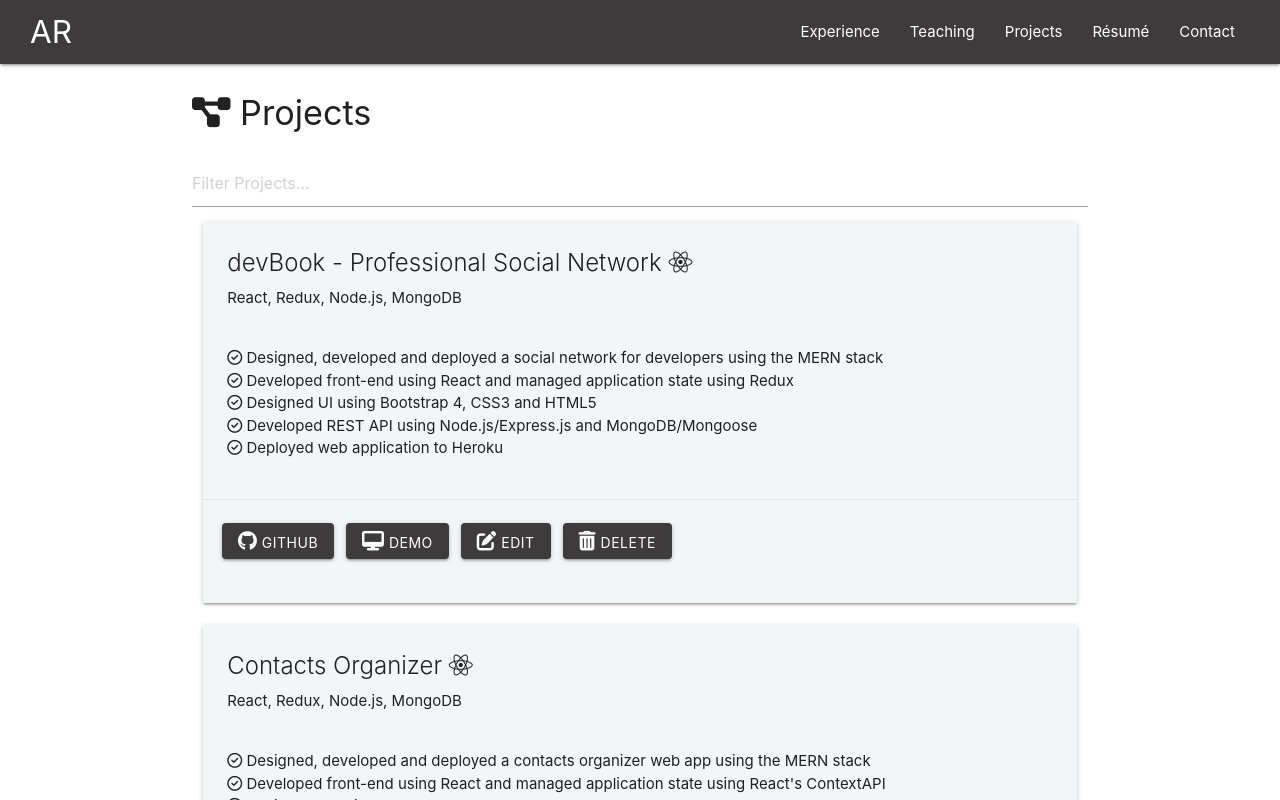
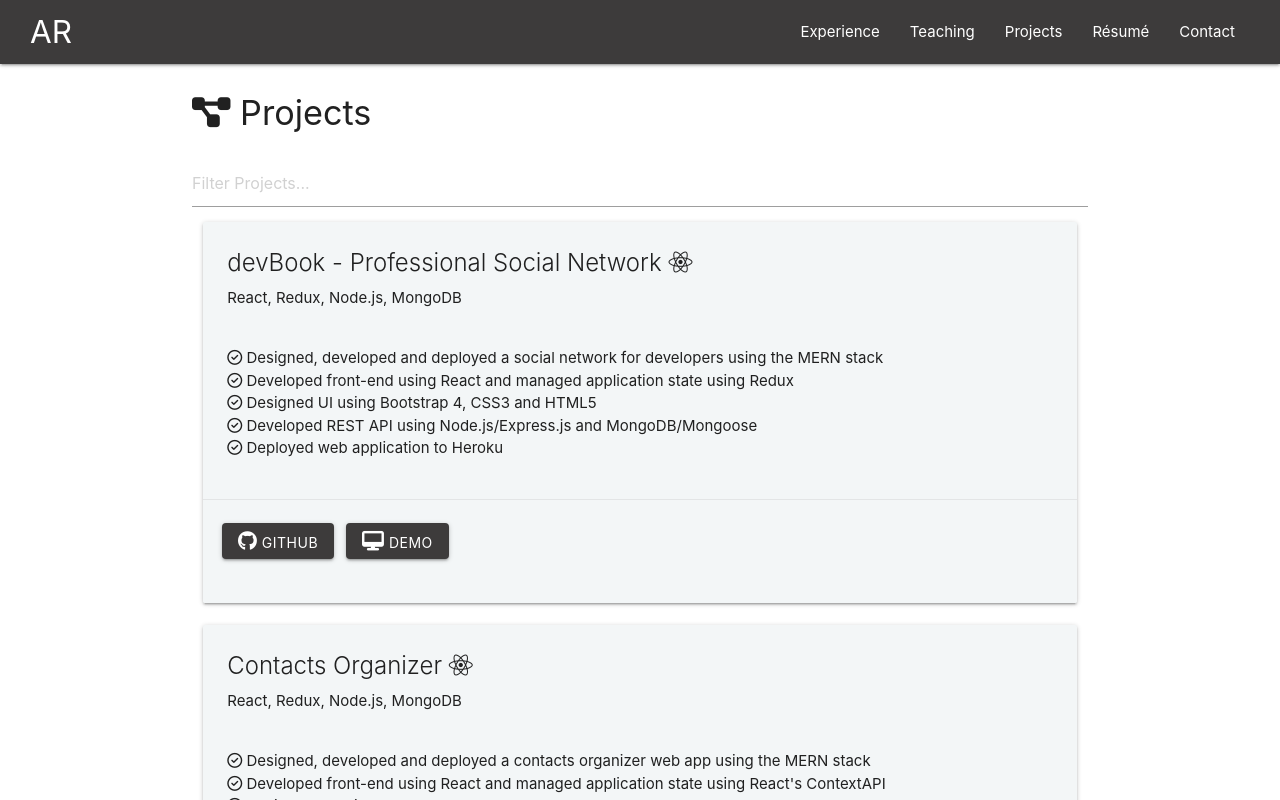
Before and after one commit to adnanreza/personal-site, a React (Create React App) app: page /Projects in a window 1280 px wide. Shown: the top 800 px of the page. Built offline with nearby package versions, Linux system fonts and the light colour scheme; the HTML template or start-up script is replaced by a standard one.

Commit message:
Removed edit and delete button from projects page

```diff
--- a/src/components/projects/ProjectItem.js
+++ b/src/components/projects/ProjectItem.js
@@ -39,8 +39,8 @@ const ProjectItem = ({ project }) => {
           gitLink={gitLink}
           demoLink={demoLink}
           techStack={techStack}
-          editButton={true}
-          deleteButton={true}
+          editButton={false}
+          deleteButton={false}
           onDelete={onDelete}
           onEdit={onEdit}
         ></ResumeBlock>
```
